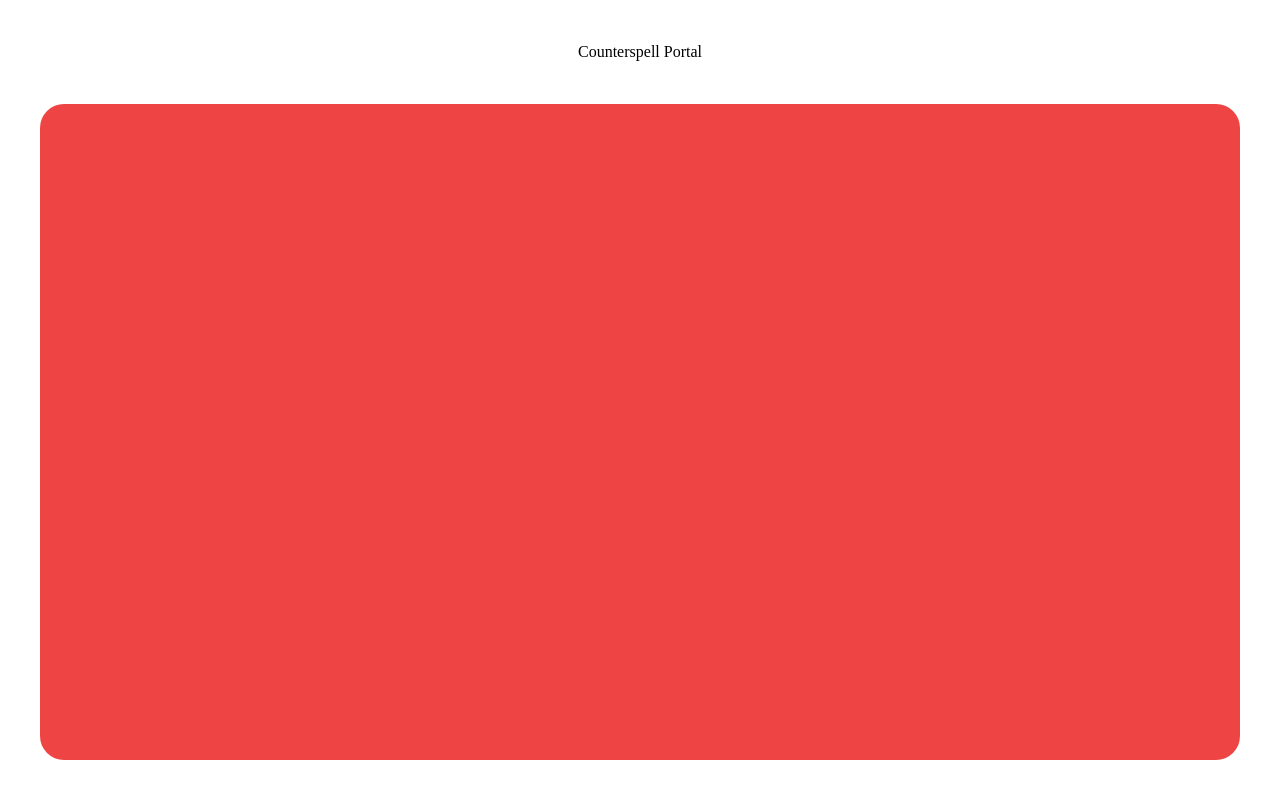
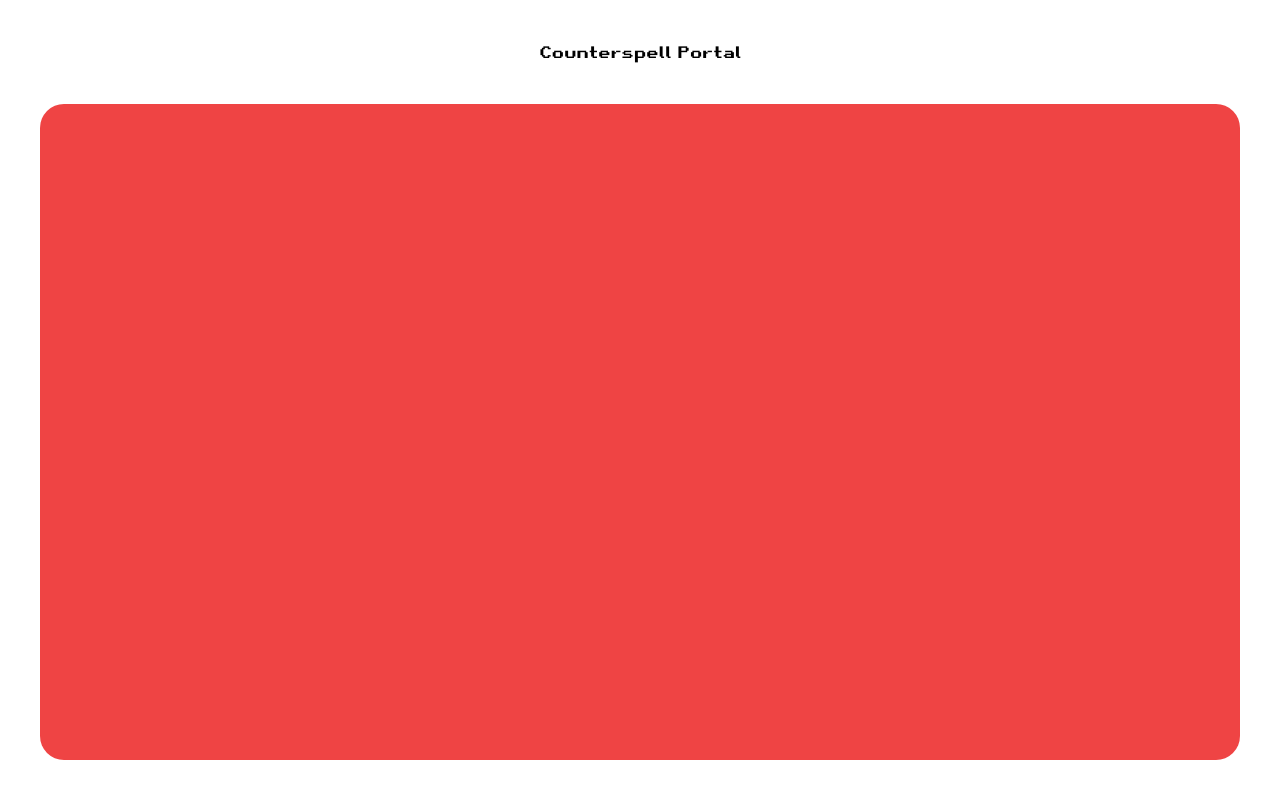
Before and after one commit to gusruben/counterspell-portal, a SvelteKit app in the folder frontend/: page / in a window 1280 px wide. Built offline with nearby package versions, Linux system fonts and the light colour scheme.

Commit message:
Fix font loading

```diff
--- a/frontend/src/app.css
+++ b/frontend/src/app.css
@@ -1,3 +1,10 @@
 @import 'tailwindcss/base';
 @import 'tailwindcss/components';
 @import 'tailwindcss/utilities';
+
+@font-face {
+	font-family: 'Retro Gaming';
+	src: url('/fonts/retro.woff') format('woff');
+	font-weight: normal;
+	font-style: normal;
+}
--- a/frontend/tailwind.config.ts
+++ b/frontend/tailwind.config.ts
@@ -7,9 +7,7 @@ export default {
 		fontFamily: {
 			'retro': ['Retro Gaming'],
 		},
-		extend: {
-
-		}
+		extend: {}
 	},
 	plugins: []
 } as Config;
```
Also changed, not shown: frontend/static/fonts/neuebit.woff (renamed from frontend/static/neuebit.woff), frontend/static/fonts/retro.woff (renamed from frontend/static/retro.woff).
